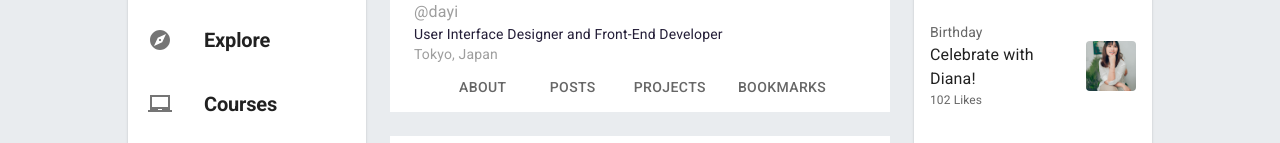
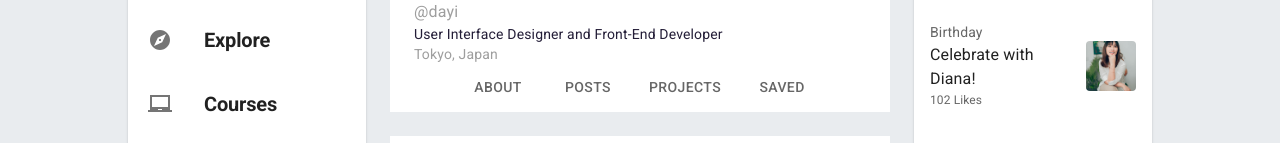
Before and after one commit to jpzambranoleon/project-neo-front-end, a React (Create React App) app: page /profile in a window 1280 px wide. Shown: the part 352-495 px from the top of the page. Built offline with nearby package versions, Linux system fonts and the light colour scheme.

Commit message:
updated Description.jsx

```diff
--- a/src/pages/profilePage/components/Description.jsx
+++ b/src/pages/profilePage/components/Description.jsx
@@ -32,11 +32,11 @@ const Description = () => {
                         Tokyo, Japan
                     </Typography>
                 </Container>
-                <Tabs centered >
+                <Tabs centered>
                     <Tab label="About" />
                     <Tab label="Posts" />
                     <Tab label="Projects" />
-                    <Tab label="Bookmarks" />
+                    <Tab label="Saved" />
                 </Tabs>
             </Box>
             <Box sx={{ mt: 3, bgcolor: "white" }}>
```
